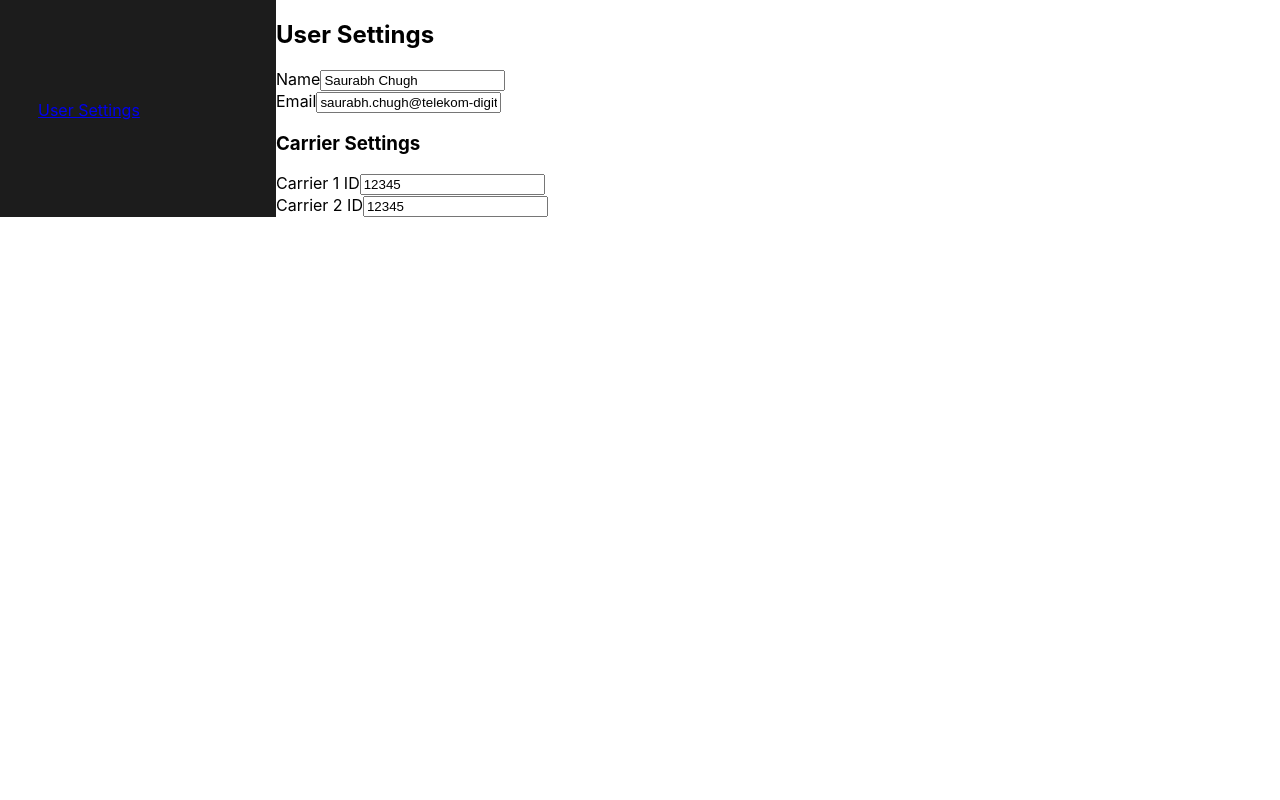
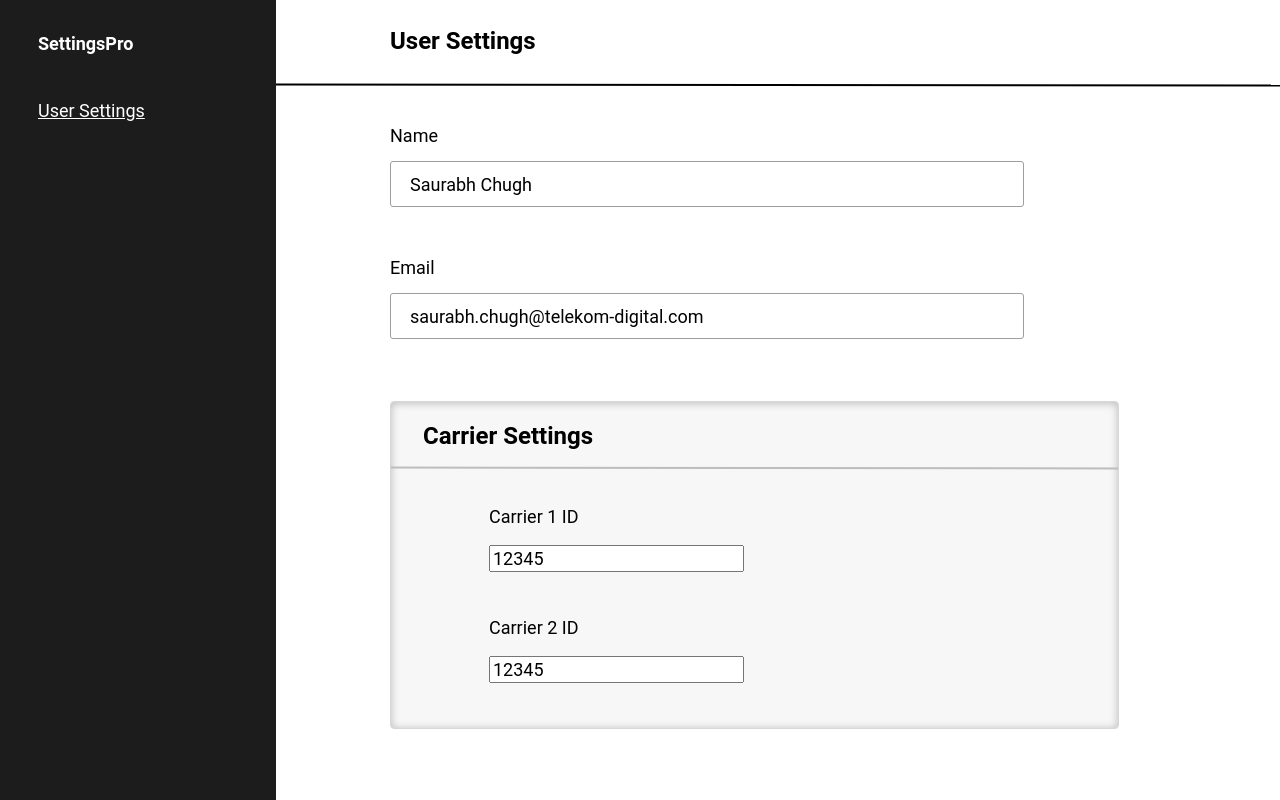
Before and after one commit to saurabhchugh19/cf-app, a React (Create React App) app: page / in a window 1280 px wide. Shown: the top 800 px of the page. Built offline with nearby package versions, Linux system fonts and the light colour scheme.

Commit message:
Overall styling done

```diff
--- a/src/components/CarrierSettingItem/index.js
+++ b/src/components/CarrierSettingItem/index.js
@@ -14,9 +14,21 @@ const CarrierSettingItem = props => {
   };
 
   return (
-    <div className='carrier-setting-item'>
-      <Label text={text} />
-      <Input data={id} value={value} placeholder={`Enter ${text}`} onChangeHandler={onCarrierSettingItemChange} />
+    <div className='carrier-setting-item-container'>
+      <div className='carrier-setting-item'>
+        <div className='text'>
+          <Label text={text} />
+        </div>
+        {/* <div> */}
+        <Input
+          data={id}
+          value={value}
+          placeholder={`Enter ${text}`}
+          onChangeHandler={onCarrierSettingItemChange}
+          className='text carrier-setting-input'
+        />
+        {/* </div> */}
+      </div>
     </div>
   );
 };
--- a/src/components/CarrierSettingItem/styles.css
+++ b/src/components/CarrierSettingItem/styles.css
@@ -1,3 +1,11 @@
-.carrier-setting-item {
+.carrier-setting-item-container {
     flex-direction: column;
 }
+
+.carrier-setting-item {
+    margin-bottom: 34px;
+}
+
+.carrier-setting-input {
+    margin-top: 18px;
+}
--- a/src/components/CarrierSettings/index.js
+++ b/src/components/CarrierSettings/index.js
@@ -1,20 +1,21 @@
 import React from 'react';
 import CarrierSettingItem from '../CarrierSettingItem';
-// import './styles.css';
+import './styles.css';
 
 const CarrierSettings = props => {
   const { data = [] } = props;
 
   return (
-    <>
-      <h3>Carrier Settings</h3>
-      <div>
+    <div className='carrier-setting-container'>
+      <p className='carrier-settings-heading'>Carrier Settings</p>
+      <p className='line-1' />
+      <div className='carrier-setting-item-container'>
         {data.map(item => {
           const { id } = item;
           return <CarrierSettingItem key={id} data={item} />;
         })}
       </div>
-    </>
+    </div>
   );
 };
 
--- /dev/null
+++ b/src/components/CarrierSettings/styles.css
@@ -0,0 +1,27 @@
+.carrier-setting-container {
+    flex-direction: column;
+}
+
+.carrier-settings-heading {
+    margin-left: 32px;
+    margin-top: 20px;
+    margin-bottom: 17px;
+    font-family: 'Roboto';
+    font-style: normal;
+    font-weight: 700;
+    font-size: 24px;
+    line-height: 28px;
+    color: #000000;
+}
+
+.line-1 {
+    height: 0px;
+    border: 1px solid #BDBDBD;
+    transform: rotate(0.08deg);
+}
+
+.carrier-setting-item-container {
+    margin-top: 37px;
+    margin-left: 49px;
+    margin-bottom: 45px;
+}
--- a/src/components/Layout/index.js
+++ b/src/components/Layout/index.js
@@ -14,7 +14,7 @@ const withLayout = (Component, sidebar = true, header = false, footer = false) =
             <Sidebar {...props} />
           </div>
         )}
-        <div>
+        <div className='layout-component'>
           {header && <Header {...props} />}
           <Component {...props} />
           {footer && <Footer {...props} />}
--- a/src/components/Layout/styles.css
+++ b/src/components/Layout/styles.css
@@ -1,5 +1,7 @@
 .layout-container {
     display: flex;
+    /* height: 100%; */
+    width: 100%;
 }
 
 .layout-sidebar {
@@ -7,3 +9,7 @@
     background: #1C1C1C;
     width: 276px;
 }
+
+.layout-component {
+    width: 100%;
+}
--- a/src/components/Sidebar/index.js
+++ b/src/components/Sidebar/index.js
@@ -6,9 +6,10 @@ import './styles.css';
 const Sidebar = props => {
   return (
     <div className='sidebar-container'>
+      <div className='sidebar-heading sidebar-text'>SettingsPro</div>
       {SIDEBAR_LIST.sort((x, y) => x.sortOrder - y.sortOrder).map(item => {
         const { id, text, url } = item;
-        return <Anchor key={id} text={text} url={url} />;
+        return <Anchor key={id} text={text} url={url} className='sidebar-text sidebar-route' />;
       })}
     </div>
   );
--- a/src/components/Sidebar/styles.css
+++ b/src/components/Sidebar/styles.css
@@ -1,5 +1,23 @@
 .sidebar-container {
-    margin-top: 100px;
+    width: 276px;
+}
+
+.sidebar-text {
+    font-family: 'Roboto';
+    font-style: normal;
+    font-size: 18px;
+    line-height: 21px;
+    color: #FFFFFF;
+}
+
+.sidebar-heading {
+    font-weight: 600;
+    margin-top: 33px;
     margin-left: 38px;
-    margin-right: 131;
+    margin-bottom: 46px;
 }
+
+.sidebar-route {
+    font-weight: 400;
+    margin-left: 38px;
+}
--- a/src/index.css
+++ b/src/index.css
@@ -1,13 +1,28 @@
+html, body, h1, h2, h3, h4, p {
+  margin:0;
+  padding:0;
+  scrollbar-width: none;
+}
+
 body {
-  margin: 0;
   font-family: -apple-system, BlinkMacSystemFont, 'Segoe UI', 'Roboto', 'Oxygen',
     'Ubuntu', 'Cantarell', 'Fira Sans', 'Droid Sans', 'Helvetica Neue',
     sans-serif;
   -webkit-font-smoothing: antialiased;
   -moz-osx-font-smoothing: grayscale;
+  width: 100%;
 }
 
 code {
   font-family: source-code-pro, Menlo, Monaco, Consolas, 'Courier New',
     monospace;
 }
+
+.text {
+  font-family: 'Roboto';
+  font-style: normal;
+  font-weight: 400;
+  font-size: 18px;
+  line-height: 21px;
+  color: #000000;
+}
--- a/src/pages/UserSettings/index.js
+++ b/src/pages/UserSettings/index.js
@@ -22,16 +22,35 @@ const UserSettings = () => {
 
   return (
     <div className='user-setting-container'>
-      <h2>User Settings</h2>
+      <p className='user-setting-heading'>User Settings</p>
+      <p className='line-2' />
       <div>
-        <Label text='Name' />
-        <Input value={name} placeholder='Enter Name' onChangeHandler={onNameChange} />
+        <div className='name-label text'>
+          <Label text='Name' />
+        </div>
+        {/* <div> */}
+        <Input
+          value={name}
+          placeholder='Enter Name'
+          onChangeHandler={onNameChange}
+          className='user-settings-input text'
+        />
+        {/* </div> */}
       </div>
       <div>
-        <Label text='Email' />
-        <Input value={email} placeholder='Enter Email' onChangeHandler={onEmailChange} />
+        <div className='email-label text'>
+          <Label text='Email' />
+        </div>
+        {/* <div> */}
+        <Input
+          value={email}
+          placeholder='Enter Email'
+          onChangeHandler={onEmailChange}
+          className='user-settings-input text'
+        />
+        {/* </div> */}
       </div>
-      <div>
+      <div className='carrier-settings'>
         <CarrierSettings data={carrierSettings} />
       </div>
     </div>
--- a/src/pages/UserSettings/styles.css
+++ b/src/pages/UserSettings/styles.css
@@ -1,3 +1,65 @@
 .user-setting-container {
     flex-direction: column;
 }
+
+.user-setting-heading {
+    margin-left: 114px;
+    margin-top: 27px;
+    margin-bottom: 29px;
+    font-family: 'Roboto';
+    font-style: normal;
+    font-weight: 700;
+    font-size: 24px;
+    line-height: 28px;
+    color: #000000;
+}
+
+/* .text {
+    font-family: 'Roboto';
+    font-style: normal;
+    font-weight: 400;
+    font-size: 18px;
+    line-height: 21px;
+    color: #000000;
+} */
+
+.line-2 {
+    height: 0px;
+    border: 1px solid #000000;
+    transform: rotate(0.05deg);
+}
+
+.name-label {
+    margin-top: 39px;
+    margin-left: 114px;
+}
+
+.user-settings-input {
+    margin-top: 15px;
+    margin-left: 114px;
+    background: #FFFFFF;
+    border: 1px solid #9E9E9E;
+    border-radius: 3px;
+    min-width: 611px;
+    /* min-height: 44px; */
+    padding-left: 19px;
+    padding-top: 12px;
+    padding-bottom: 11px;
+}
+
+.email-label {
+    margin-top: 50px;
+    margin-left: 114px;
+}
+
+.carrier-settings {
+    margin-top: 62px;
+    margin-left: 114px;
+    margin-bottom: 263px;
+    background: #F7F7F7;
+    border: 1px solid #D7D7D7;
+    box-shadow: inset 0px 1px 9px rgba(0, 0, 0, 0.25);
+    border-radius: 4px;
+    max-width: 727px;
+    max-height: 357px;
+}
```
